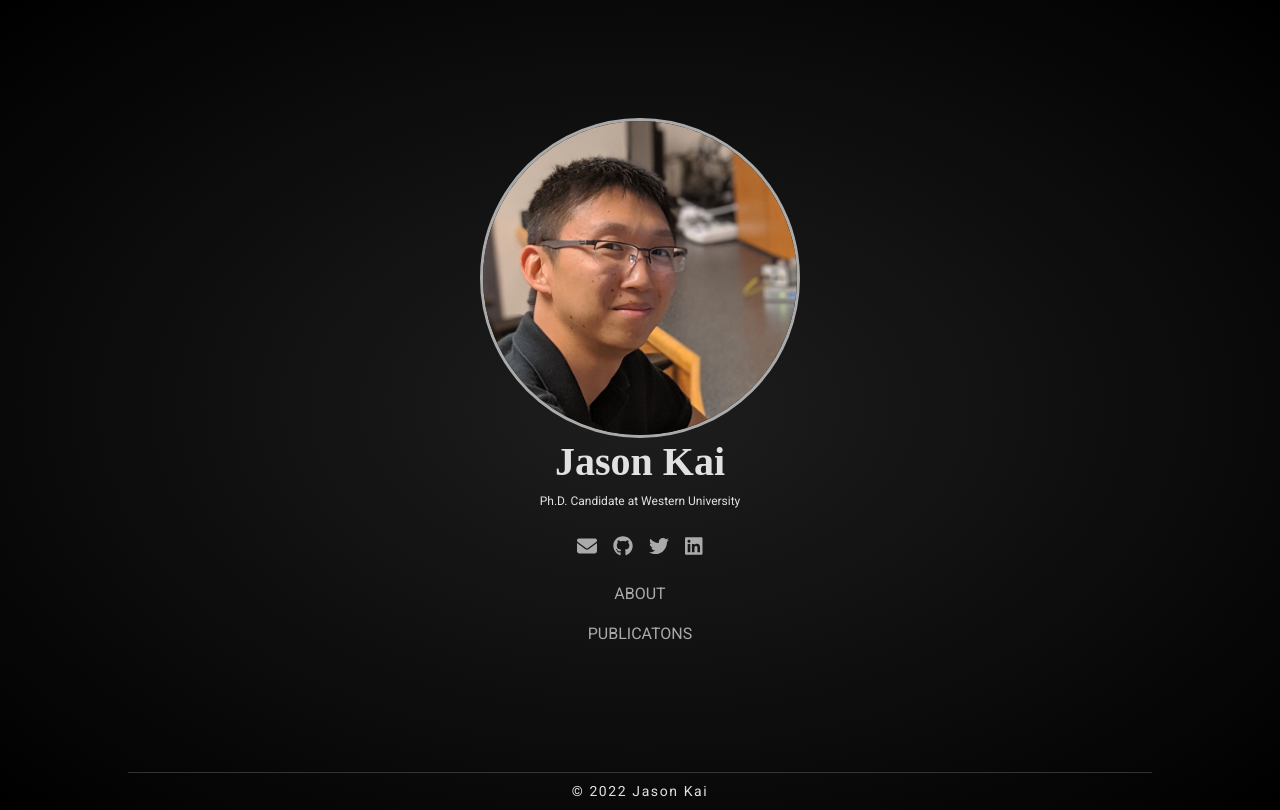
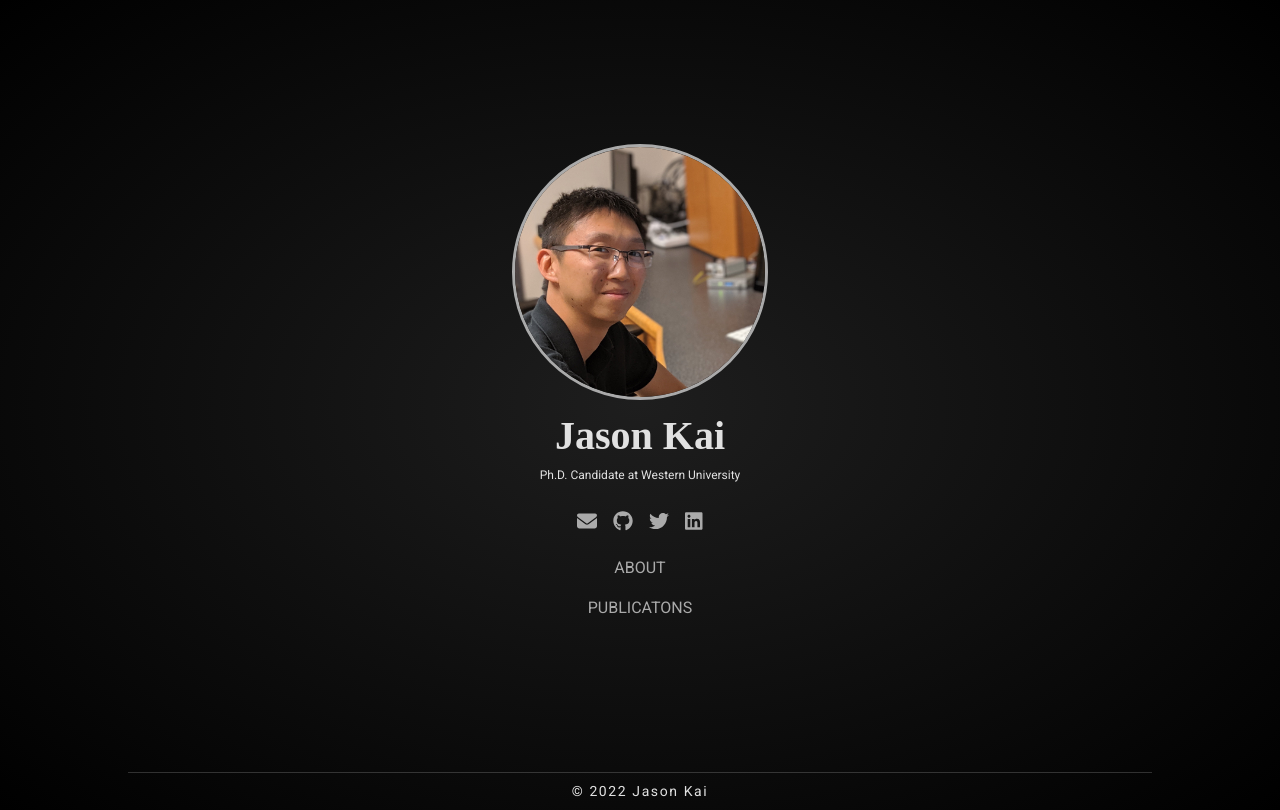
Before and after one commit to kaitj/kaitj.github.io, a Next.js app: page / in a window 1280 px wide. Built offline with nearby package versions, Linux system fonts and the light colour scheme; a web font is replaced by a local one.

Commit message:
update homepage stylesheet

```diff
--- a/styles/home.module.css
+++ b/styles/home.module.css
@@ -23,16 +23,16 @@
   border-style: solid;
   border-width: .25vw;
   border-color: var(--font-secondary);
-  height: 25vw;
-  width: 25vw;
-  margin: 0 1vh 0;
+  height: 20vw;
+  width: 20vw;
+  margin-bottom: 1vw;
 }
 
 .profileImg {
-  width: 50vw;
-  height: 50vw;
+  width: 35vw;
+  height: 35vw;
   margin-left: -2vw;
-  margin-top: -6vw;
+  margin-top: -3vw;
 }
 
 h1.profileName {
@@ -72,7 +72,7 @@ h3.profileTitle {
     border-color: var(--font-secondary);
     height: 40vw;
     width: 40vw;
-    margin: 0 1vh 0;
+    margin: 0 1vh 0 2v;
   }
 
   .profileImg {
```
